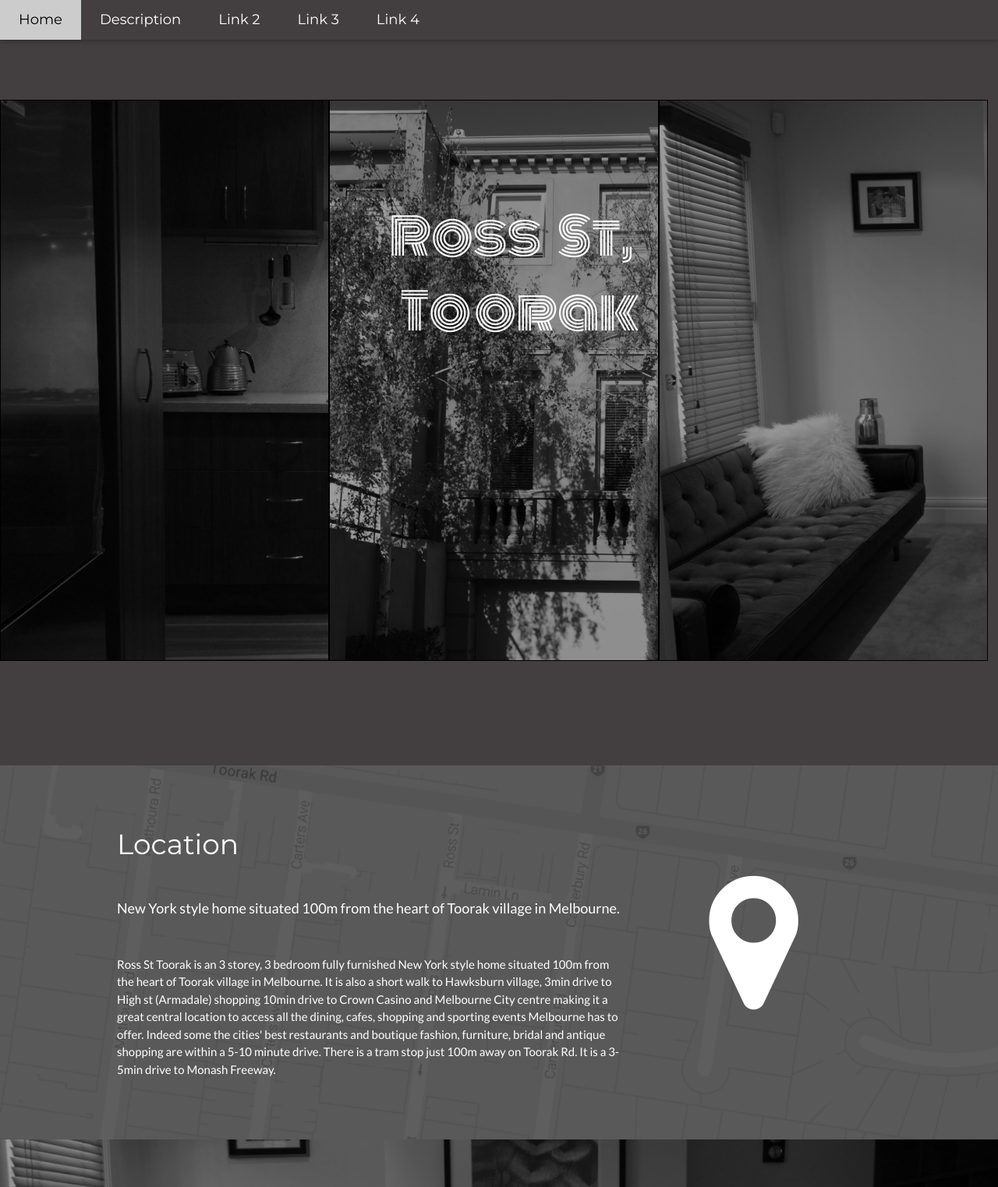
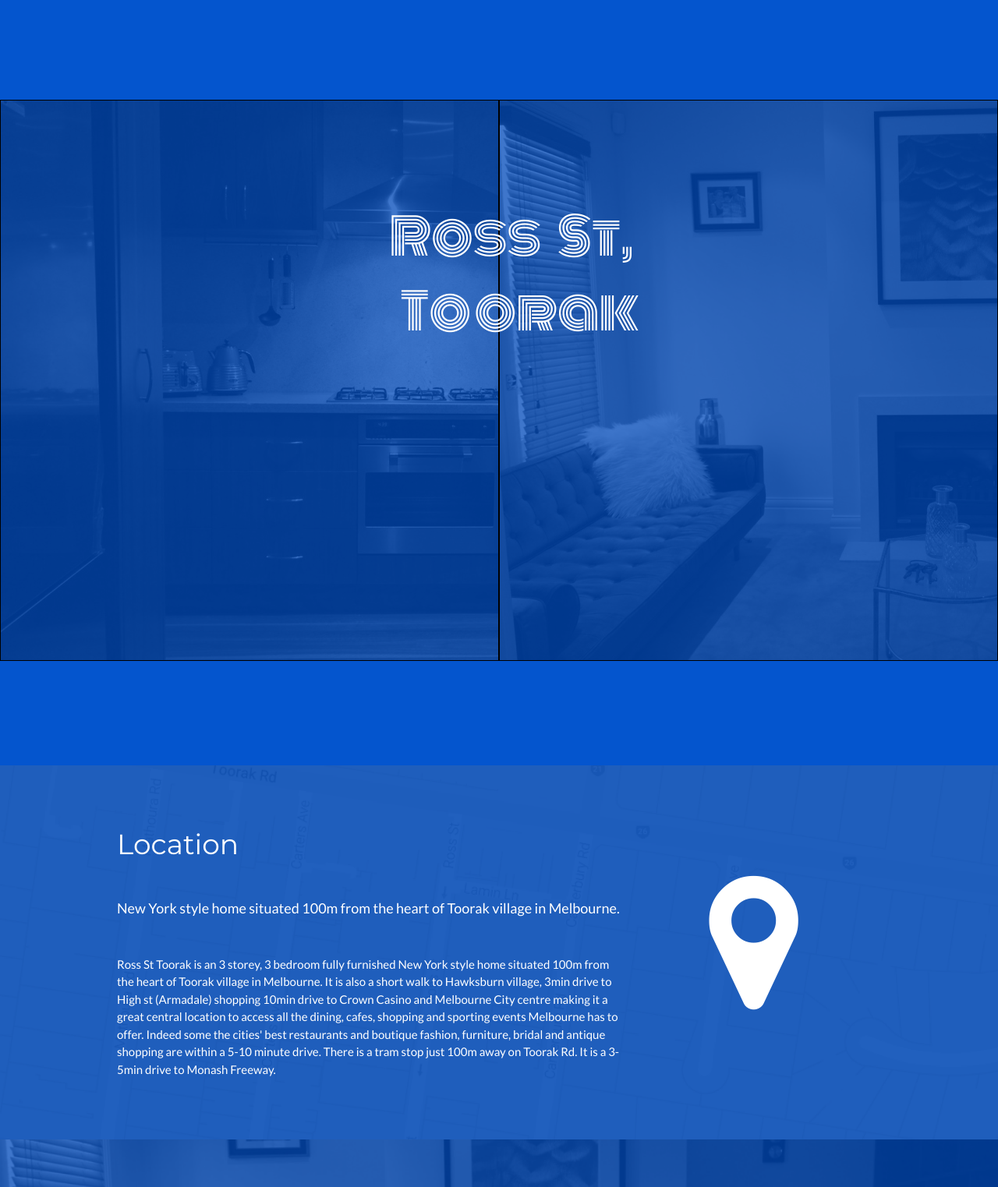
Before and after one commit to IsaacHill/toorak-house-1, a plain HTML site: page index.html in a window 1280 px wide. Shown: the top 1523 px of the page at 78% size. Drawn offline with nearby package versions, Linux system fonts and the light colour scheme; a web font is replaced by a local one.

Commit message:
updated to blue

```diff
--- a/css/style.css
+++ b/css/style.css
@@ -11,7 +11,7 @@
 
 
  .gallary .imgHolder {
-	 width:33%;
+	 width:50%;
 	 overflow: hidden;
 		position: relative;
 		transition: 1s;
@@ -78,21 +78,25 @@
 }
 
 #location {
-	background-image: url(../assets/dark_map.png) !important;
+	background-image: url(../assets/color_map.png) !important;
 }
 
 #furnishing {
-	background-image: url(../assets/gray_livingRoom1.png) !important;
+	background-image: url(../assets/color_livingRoom.png) !important;
 }
 
 .pastel-black {
-	background-color: #433f40;
+	background-color:#0455ce;
 	color:white;
 
 }
 
 #rotating {
-	background-color:#4f4f4f;
+	background-color:#0455ce;
+}
+
+.background-white {
+	background-color:white
 }
 
 
--- a/index.html
+++ b/index.html
@@ -22,36 +22,19 @@
 <body>
 
 <!-- Navbar -->
-<div class="w3-top">
-  <div class="w3-bar pastel-black w3-card-2 w3-left-align w3-large">
-    <a class="w3-bar-item w3-button w3-hide-medium w3-hide-large w3-right w3-padding-large w3-hover-white w3-large pastel-black" href="javascript:void(0);" onclick="myFunction()" title="Toggle Navigation Menu"><i class="fa fa-bars"></i></a>
-    <a href="#" class="w3-bar-item w3-button w3-padding-large w3-white">Home</a>
-    <a href="#info" class="w3-bar-item w3-button w3-hide-small w3-padding-large w3-hover-white">Description</a>
-    <a href="#" class="w3-bar-item w3-button w3-hide-small w3-padding-large w3-hover-white">Link 2</a>
-    <a href="#" class="w3-bar-item w3-button w3-hide-small w3-padding-large w3-hover-white">Link 3</a>
-    <a href="#" class="w3-bar-item w3-button w3-hide-small w3-padding-large w3-hover-white">Link 4</a>
-  </div>
 
-  <!-- Navbar on small screens -->
-  <div id="navDemo" class="w3-bar-block w3-white w3-hide w3-hide-large w3-hide-medium w3-large">
-    <a href="#" class="w3-bar-item w3-button w3-padding-large">Link 1</a>
-    <a href="#" class="w3-bar-item w3-button w3-padding-large">Link 2</a>
-    <a href="#" class="w3-bar-item w3-button w3-padding-large">Link 3</a>
-    <a href="#" class="w3-bar-item w3-button w3-padding-large">Link 4</a>
-  </div>
+
+
 </div>
 
 <!-- Header -->
 <header class="w3-container pastel-black w3-center" style="padding:128px 0px">
 <div class="gallary">
   <div class="imgHolder" id="pic1">
-    <img src="assets/gray_kitchen1.png"></img>
-  </div>
-  <div class="imgHolder" id="pic2">
-    <img src="assets/gray_exterior.png"></img>
+    <img src="assets/color_kitchen.png"></img>
   </div>
   <div class="imgHolder" id="pic3">
-    <img src="assets/gray_livingRoom1.png"></img>
+    <img src="assets/color_livingRoom.png"></img>
   </div>
 </div>
   <h1 class="w3-margin w3-jumbo main-title">Ross&nbsp;&nbsp;&nbsp;St,<br>&nbsp;&nbsp;&nbsp;Toorak</h1>
@@ -94,7 +77,6 @@
     <div class="test-class">
   <img src="assets/kitchen1.jpg">
   <img src="assets/livingRoom1.jpg">
-  <img src="assets/exterior1.jpg">
 </div>
   </div>
 </div>
@@ -111,16 +93,7 @@
 
 </footer>
 
-<!--<footer class="w3-container w3-padding-64 w3-center">
-  <div class="w3-xlarge w3-padding-32">
-    <i class="fa fa-facebook-official w3-hover-opacity"></i>
-    <i class="fa fa-instagram w3-hover-opacity"></i>
-    <i class="fa fa-snapchat w3-hover-opacity"></i>
-    <i class="fa fa-pinterest-p w3-hover-opacity"></i>
-    <i class="fa fa-twitter w3-hover-opacity"></i>
-    <i class="fa fa-linkedin w3-hover-opacity"></i>
- </div>
-</footer>-->
+
 
 <script>
 // Used to toggle the menu on small screens when clicking on the menu button
```
Also changed, not shown: assets/color_kitchen.png (added), assets/color_livingRoom.png (added), assets/color_map.png (added), assets/exterior1.jpg (deleted), assets/gray_exterior.png (deleted).
